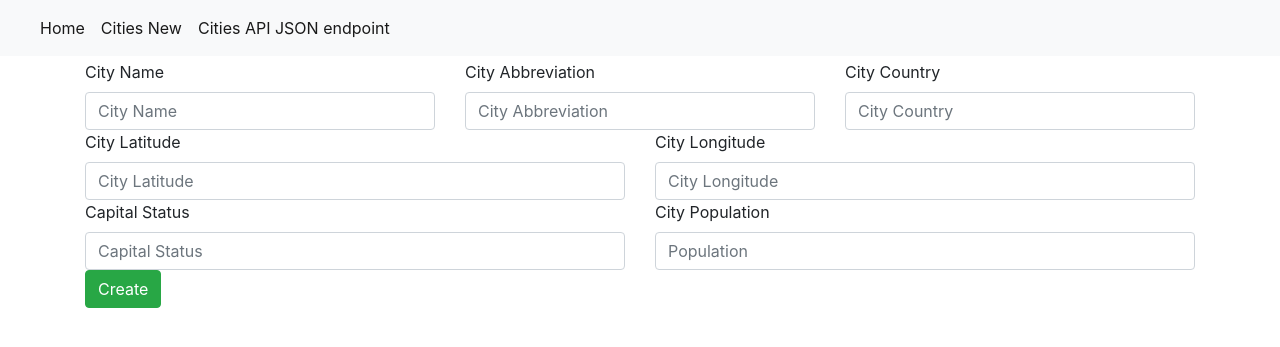
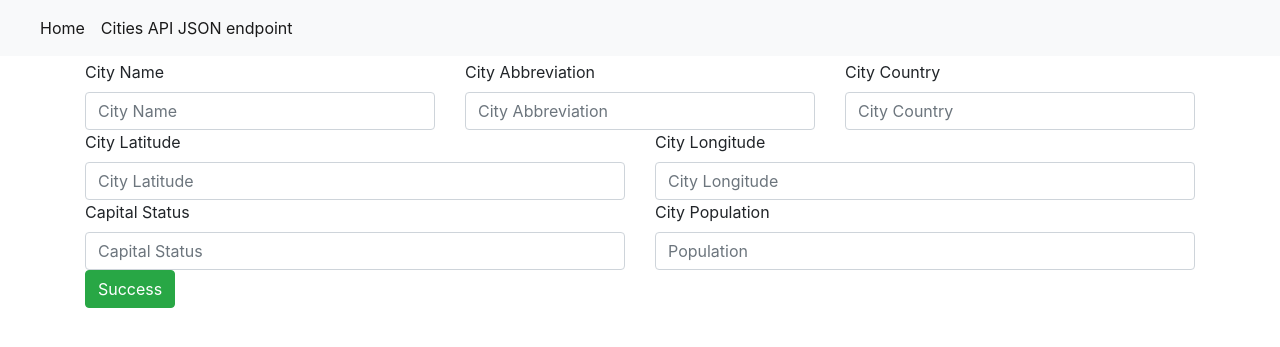
Before and after one commit to wseide/PythonDockerFlaskPycharm, a Flask app: page /cities/new in a window 1280 px wide. Shown: the top 347 px of the page. Run offline with Flask 2, Linux system fonts and the light colour scheme; some libraries are stand-ins or nearby versions.

Commit message:
Fix: Fixing things

```diff
--- a/app/templates/edit.html
+++ b/app/templates/edit.html
@@ -1,6 +1,6 @@
 {% extends "layout.html" %}
 {% block content %}
-<form action="/edit/{{city.fldName}}" method="post">
+<form action="/edit/{{city.id}}" method="post">
     <div class="row">
         <div class="col">
             <label for="fldName">City Name</label>
--- a/app/templates/index.html
+++ b/app/templates/index.html
@@ -15,7 +15,7 @@
     <tbody>
     {% for city in cities %}
     <tr>
-        <td><a href="view/{{city.fldName}}">{{ city.fldName }}</a></td>
+        <td><a href="view/{{city.id}}">{{ city.fldName }}</a></td>
         <td>{{ city.fldLat }}</td>
         <td>{{ city.fldLong }}</td>
         <td>{{ city.fldCountry }}</td>
--- a/app/templates/layout.html
+++ b/app/templates/layout.html
@@ -22,7 +22,7 @@
 
 
 <nav class="navbar navbar-expand-lg navbar-light bg-light mb-1">
-  <a class="navbar-brand" href="/">{% if user %}{{ user.username }}'s Homepage{% else %}
+  <a class="navbar-brand" href="#">{% if user %}{{ user.username }}'s Homepage{% else %}
     <title>Welcome to My Homepage</title>
     {% endif %}</a>
   <button aria-controls="navbarNavDropdown" aria-expanded="false" aria-label="Toggle navigation" class="navbar-toggler" data-target="#navbarNavDropdown" data-toggle="collapse" type="button">
@@ -31,10 +31,7 @@
   <div class="collapse navbar-collapse" id="navbarNavDropdown">
     <ul class="navbar-nav">
       <li class="nav-item active">
-        <a class="nav-link" href="/">Home <span class="sr-only">(current)</span></a>
-      </li>
-      <li class="nav-item active">
-        <a class="nav-link" href="/cities/new">Cities New <span class="sr-only">(current)</span></a>
+        <a class="nav-link" href="#">Home <span class="sr-only">(current)</span></a>
       </li>
       <li class="nav-item active">
         <a class="nav-link" href="api/cities">Cities API JSON endpoint <span class="sr-only">(current)</span></a>
--- a/app/templates/new.html
+++ b/app/templates/new.html
@@ -39,7 +39,7 @@
             <input id="fldPopulation" type="text" class="form-control" placeholder="Population" name="fldPopulation">
         </div>
     </div>
-    <button type="submit" class="btn btn-success">Create</button>
+    <button type="submit" class="btn btn-success">Success</button>
 
 </form>
 
```
Also changed, not shown: app/templates/view.html (+8 -8 lines).
